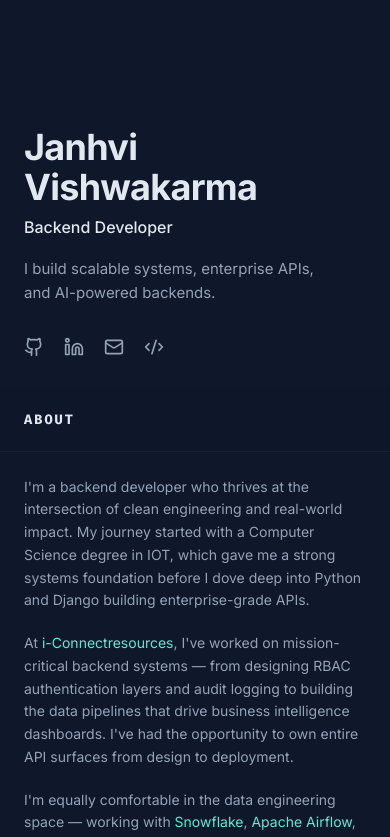
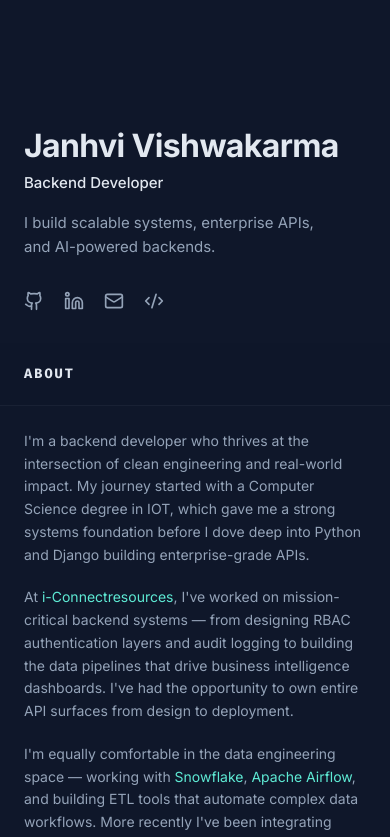
Before and after one commit to Janhvvi/janhvi-vishwakarma-portfolio, a React (Vite) app: page / in a window 390 px wide. Shown: the top 837 px of the page. Built offline with nearby package versions, Linux system fonts and the light colour scheme.

Commit message:
fix: sidebar overflow hidden - all content now visible, reduced padding

```diff
--- a/src/components/Sidebar.jsx
+++ b/src/components/Sidebar.jsx
@@ -42,12 +42,12 @@ export default function Sidebar() {
         >
           <h1
             style={{
-              fontSize: "clamp(36px, 6vw, 48px)",
+              fontSize: "clamp(32px, 5vw, 48px)",
               fontWeight: 700,
               color: "var(--white)",
               lineHeight: 1.1,
               marginBottom: "0.5rem",
-              letterSpacing: "-0.02eM",
+              letterSpacing: "-0.02em",
             }}
           >
             <a href="/" style={{ textDecoration: "none", color: "inherit" }}>
@@ -56,7 +56,7 @@ export default function Sidebar() {
           </h1>
           <h2
             style={{
-              fontSize: "clamp(16px, 3vw, 20px)",
+              fontSize: "clamp(15px, 2.5vw, 20px)",
               fontWeight: 500,
               color: "var(--white)",
               marginBottom: "1rem",
@@ -77,8 +77,8 @@ export default function Sidebar() {
           </p>
         </motion.div>
 
-        {/* Desktop Navigation (Hidden on mobile) */}
-        <nav className="desktop-nav" style={{ marginTop: "4rem" }}>
+        {/* Desktop Navigation */}
+        <nav className="desktop-nav" style={{ marginTop: "2.5rem" }}>
           {navLinks.map((link) => (
             <button
               key={link.id}
@@ -91,7 +91,7 @@ export default function Sidebar() {
                 background: "none",
                 border: "none",
                 cursor: "pointer",
-                padding: "10px 0",
+                padding: "8px 0",
                 width: "fit-content",
                 textAlign: "left",
               }}
@@ -165,7 +165,6 @@ export default function Sidebar() {
         .sidebar {
           display: flex;
           flex-direction: column;
-          justify-content: space-between;
           padding: 4rem 0 2rem 0;
           width: 100%;
         }
@@ -177,14 +176,21 @@ export default function Sidebar() {
             position: sticky;
             top: 0;
             height: 100vh;
-            padding: 6rem 0;
+            max-height: 100vh;
+            overflow-y: auto;
+            overflow-x: hidden;
+            scrollbar-width: none;
+            padding: 4rem 0;
             width: 45%;
-            min-width: 280px;
-            max-width: 400px;
+            min-width: 260px;
+            max-width: 420px;
             flex-shrink: 0;
             display: flex;
             flex-direction: column;
             justify-content: space-between;
+          }
+          .sidebar::-webkit-scrollbar {
+            display: none;
           }
           .desktop-nav {
             display: flex;
```
